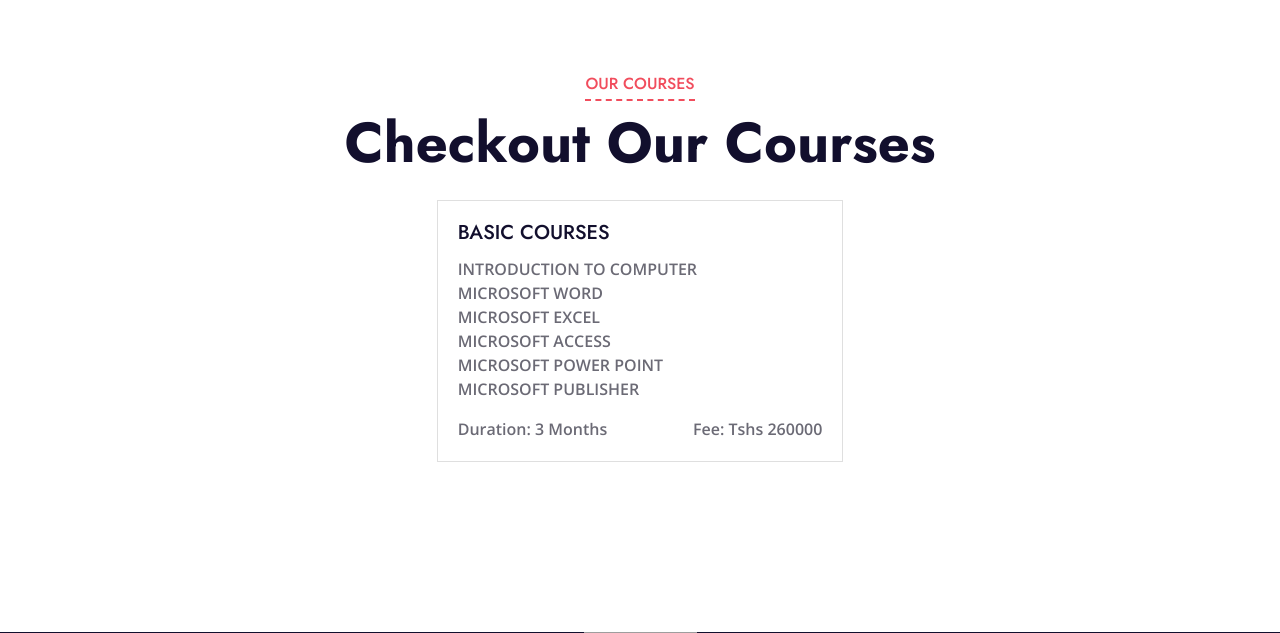
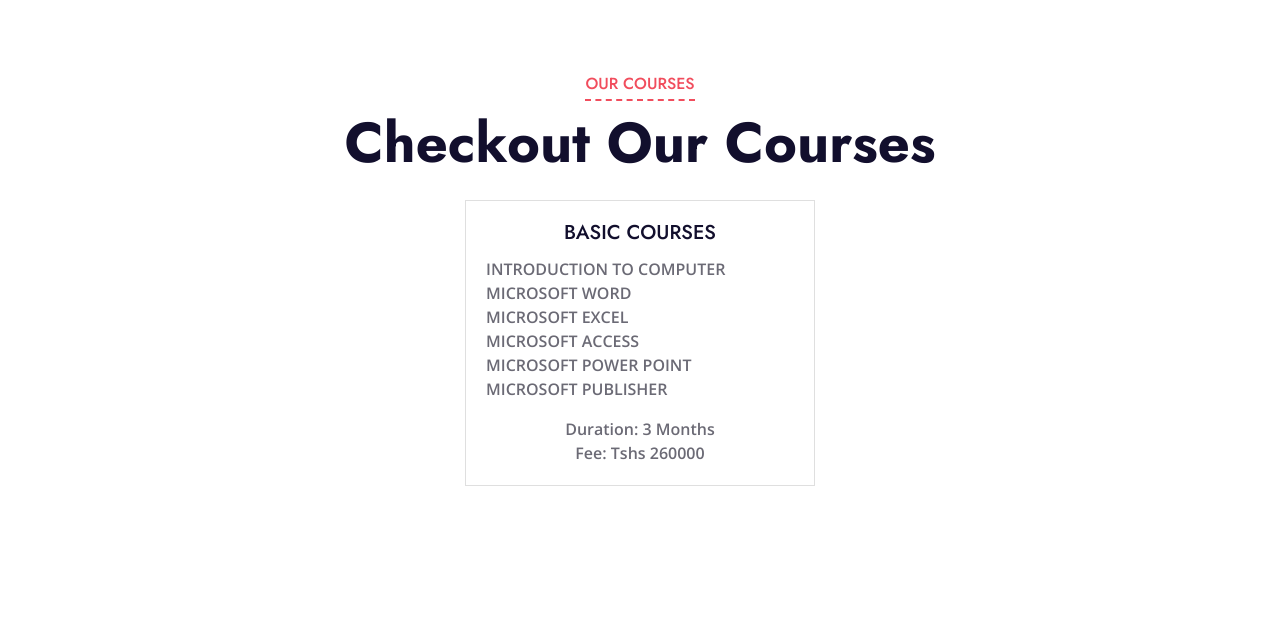
Before and after one commit to fredrickmugish/SRMS, a Django app: page /site_courses/ in a window 1280 px wide. Shown: the part 152-785 px from the top of the page. Run offline with Django 5.2, Linux system fonts and the light colour scheme; data that the repository does not hold is empty; some libraries are stand-ins or nearby versions; grey boxes are pictures that could not be loaded.

Commit message:
Another commit

```diff
--- a/system/templates/site_courses.html
+++ b/system/templates/site_courses.html
@@ -13,13 +13,13 @@
             </div>
         </div>
     </div>
-
-    <!-- Static Course Card -->
+<!-- Static Course Card -->
+<div class="container">
     <div class="row justify-content-center">
-        <div class="col-lg-4 col-md-6 mb-4">
+        <div class="col-lg-4 col-md-6 col-sm-12 mb-4">
             <div class="card">
                 <div class="card-body">
-                    <h5 class="card-title">BASIC COURSES</h5>
+                    <h5 class="card-title text-center">BASIC COURSES</h5>
                     <ul class="list-unstyled">
                         <li><strong>INTRODUCTION TO COMPUTER</strong></li>
                         <li><strong>MICROSOFT WORD</strong></li>
@@ -28,7 +28,7 @@
                         <li><strong>MICROSOFT POWER POINT</strong></li>
                         <li><strong>MICROSOFT PUBLISHER</strong></li>
                     </ul>
-                    <div class="d-flex justify-content-between mt-3">
+                    <div class="d-flex flex-column align-items-center mt-3">
                         <span class="font-weight-bold">Duration: 3 Months</span>
                         <span class="font-weight-bold">Fee: Tshs 260000</span>
                     </div>
@@ -36,7 +36,9 @@
             </div>
         </div>
     </div>
-    <!-- End Static Course Card -->
+</div>
+<!-- End Static Course Card -->
+
 
     <!-- Courses Section Start -->
     <section class="py-1">
```
